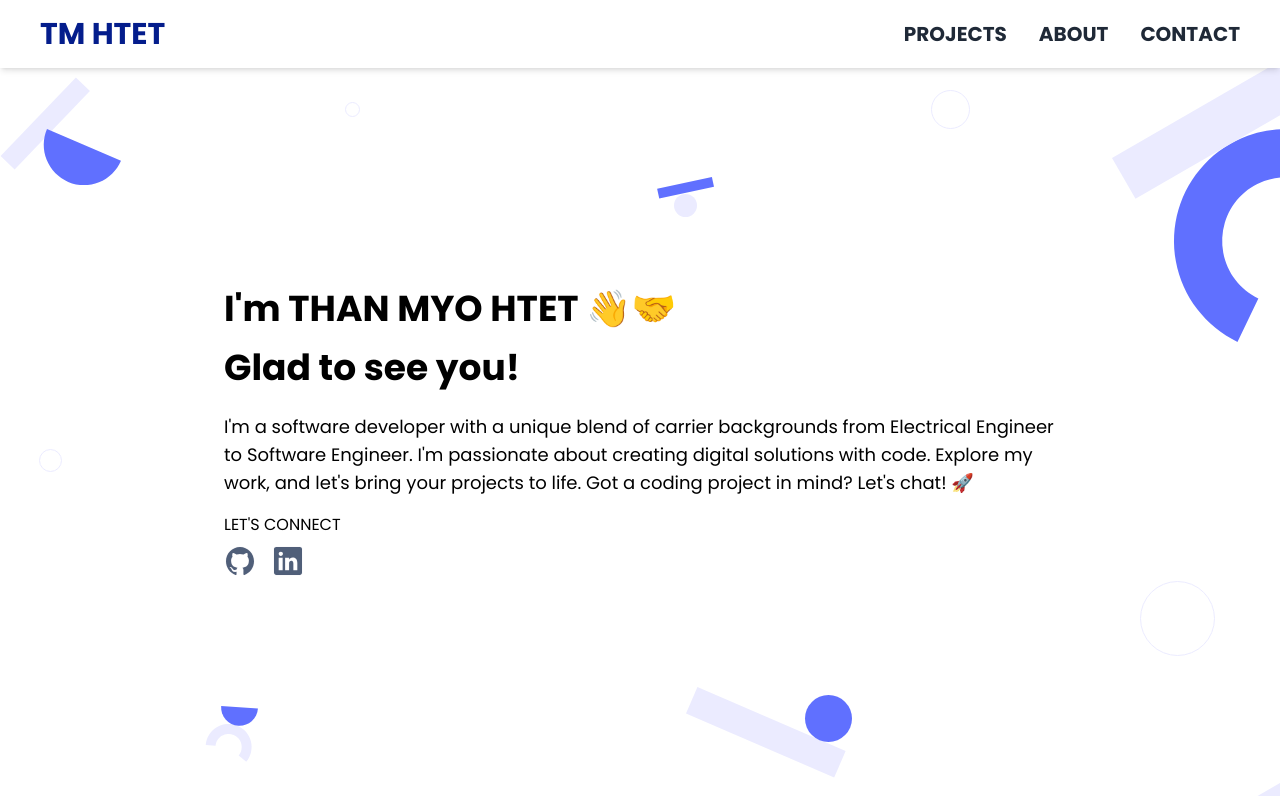
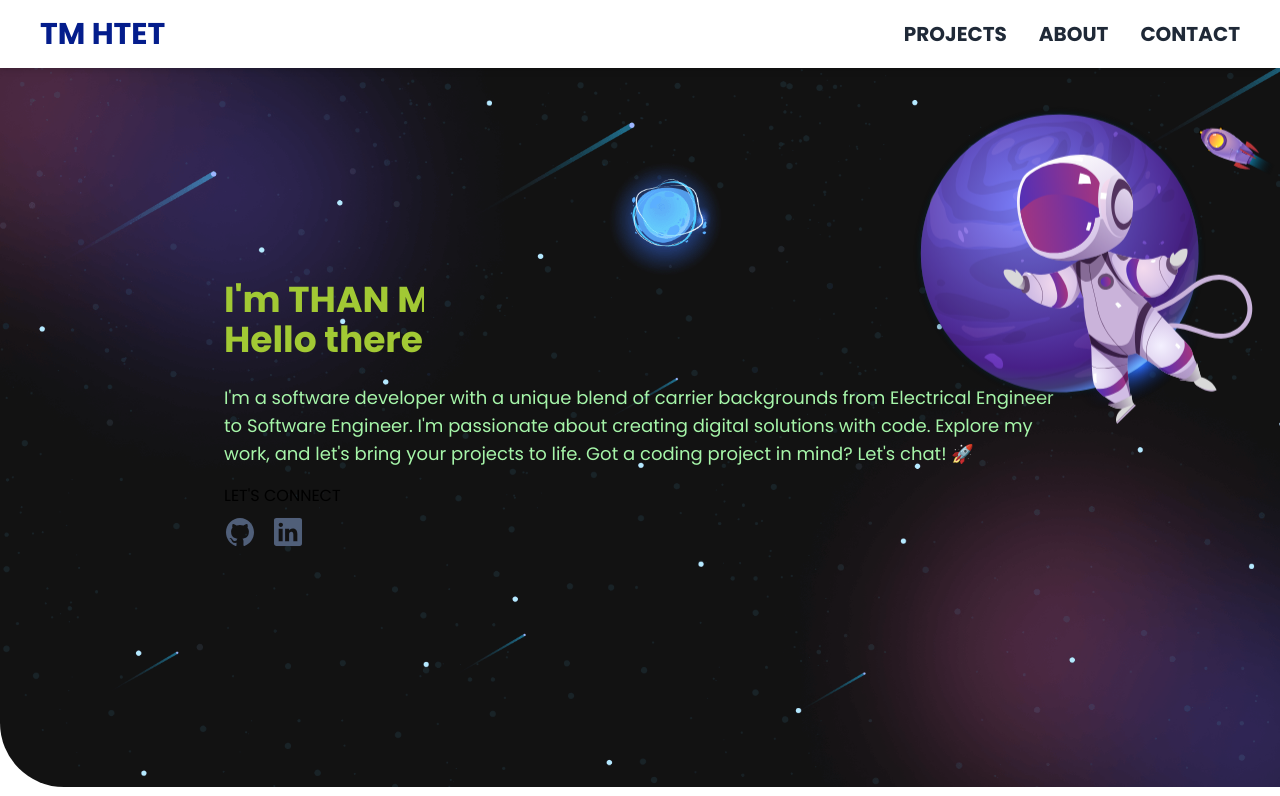
Before and after one commit to YoutLone/My-Portfolio, a React (Create React App) app: page / in a window 1280 px wide. Shown: the top 796 px of the page. Built offline with nearby package versions, Linux system fonts and the light colour scheme.

Commit message:
Add animation image for welcome page

```diff
--- a/src/components/Welcome.jsx
+++ b/src/components/Welcome.jsx
@@ -1,25 +1,47 @@
-import styled from 'styled-components';
+import styled, { keyframes } from 'styled-components';
 import Connect from './Connect';
-import headlineShapes from '../assets/headline-shapes.svg';
+import headlineShapes from '../assets/banner-bg.png';
+import headerImg from '../assets/header-img.svg';
 
 const borderRadiusValue = '0 0 0 4rem';
+
+const upDownAnimation = keyframes`
+  0%, 100% {
+    transform: translateY(0);
+  }
+  50% {
+    transform: translateY(-10px);
+  }
+`;
+
+const typingAnimation = keyframes`
+  from {
+    width: 0;
+  }
+  to {
+    width: 100%;
+  }
+`;
+
 const Welcome = () => (
   <Section
     id="headline"
-    className="p-6 flex flex-col justify-center items-center pt-40 pb-32 bg-white md:p-56 mt-14"
+    className="p-6 flex flex-col justify-center items-center pt-40 pb-32 md:p-56 mt-14"
   >
-    <h1 className="text-4xl text-left w-full font-bold leading-relaxed">
-      I&apos;m THAN MYO HTET 👋🤝
-      <br />
-      Glad to see you!
-    </h1>
-    <p className="text-lg text-left py-4">
+    <Title className="text-xl sm:text-4xl text-left w-full font-bold leading-relaxed">
+      <TypingAnimation>
+        I&apos;m THAN MYO HTET 👋
+        <br />
+        Hello there! Nice to meet you 🤝
+      </TypingAnimation>
+    </Title>
+    <Description className="text-lg text-left py-4">
       I&apos;m a software developer with a unique blend of carrier backgrounds
       from Electrical Engineer to Software Engineer. I&apos;m passionate about
       creating digital solutions with code. Explore my work, and let&apos;s
       bring your projects to life. Got a coding project in mind? Let&apos;s
       chat! 🚀
-    </p>
+    </Description>
     <Connect />
   </Section>
 );
@@ -27,10 +49,53 @@ const Welcome = () => (
 export default Welcome;
 
 const Section = styled.section`
+  position: relative;
   border-radius: ${(props) => props.borderRadius};
-  background-image: url(${headlineShapes});
+  background-image:
+    url(${headlineShapes}),
+    url(${headerImg});
+
+  background-repeat: no-repeat;
+  background-size: cover, 350px 350px;
+
+  &:before {
+    content: '';
+    position: absolute;
+    top: 30px;
+    right: 0;
+    width: 370px;
+    height: 370px;
+    background-image: url(${headerImg});
+    background-repeat: no-repeat;
+    background-position: center center;
+    background-size: contain;
+    animation: ${upDownAnimation} 3s linear infinite;
+    z-index: 1;
+
+    @media (max-width: 768px) {
+      width: 150px;
+      height: 150px;
+    }
+  }
 `;
 
 Section.defaultProps = {
   borderRadius: borderRadiusValue,
 };
+
+const Title = styled.h1`
+  color: #a2c934;
+  overflow: hidden;
+`;
+
+const TypingAnimation = styled.div`
+  display: inline-block;
+  white-space: nowrap;
+  overflow: hidden;
+  width: 0;
+  animation: ${typingAnimation} 5s steps(50) infinite;
+`;
+
+const Description = styled.p`
+  color: #a6f5a9;
+`;
```
